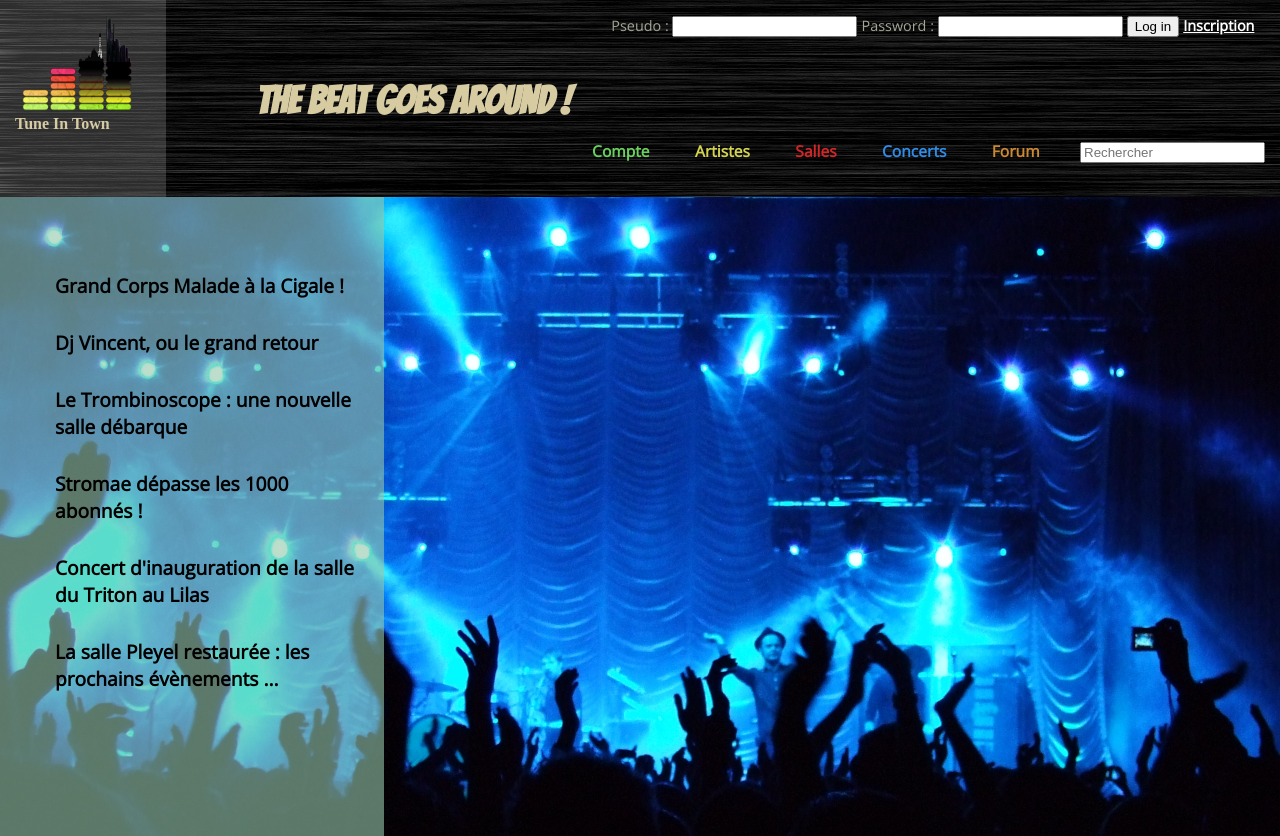
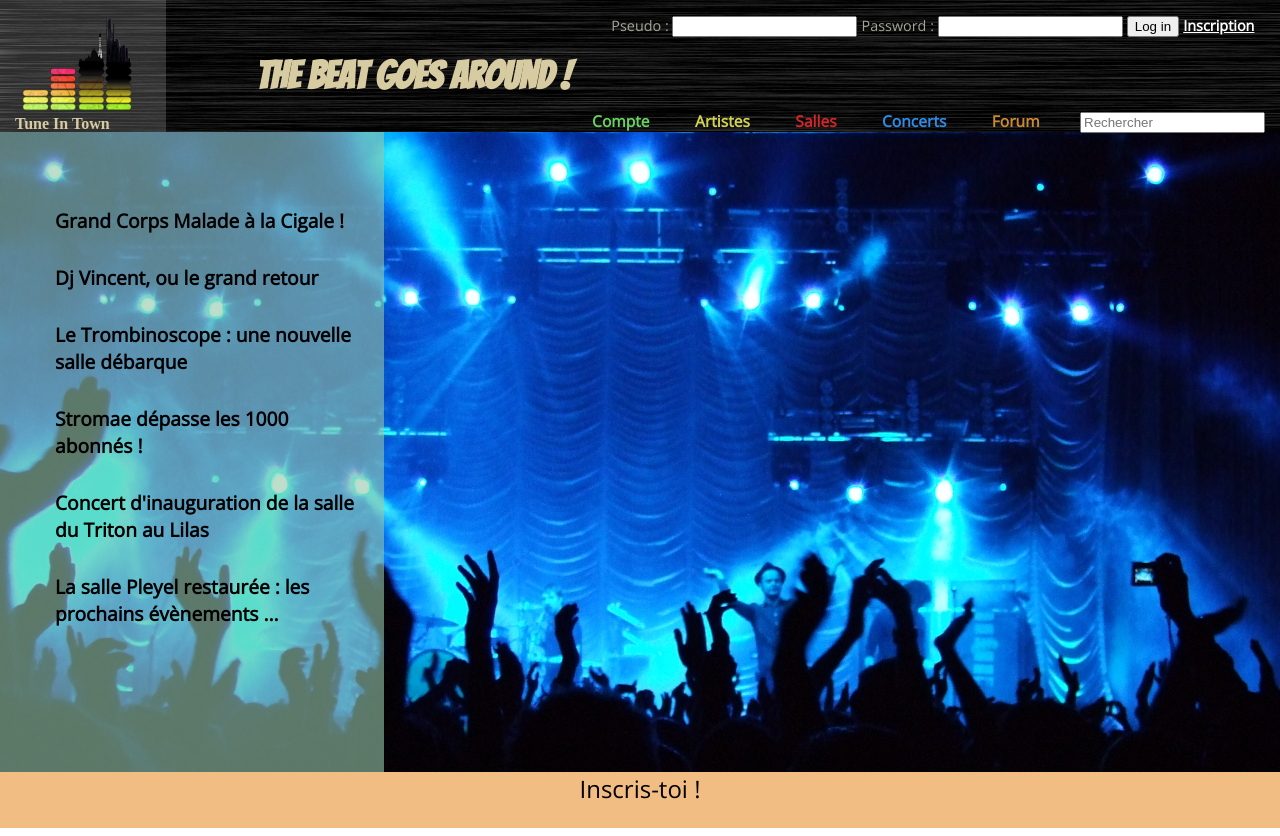
Before and after one commit to baptisteCapart/Site-Web, a PHP site: page /home.php in a window 1280 px wide. Shown: the top 836 px of the page. Run offline with PHP 8.4, Linux system fonts and the light colour scheme; some web fonts are replaced.

Commit message:
header en px

```diff
--- a/bannierestyle.css
+++ b/bannierestyle.css
@@ -1,7 +1,7 @@
 header
 {
 	background-image: url(images/darkmetal.jpg);
-	height: 25%;
+	height: 135px;
 	max-height: 200px;
 	min-height: 120px;
 	width: 100%;
@@ -12,7 +12,7 @@ header
 #cadrelogo
 {
 	background-color: rgba(150,150,150,0.3);
-	height: 100%;
+	height: 200px;
 	width : 13%;
 }
 
@@ -73,9 +73,21 @@ nav
 	display: inline-block;
 	font-weight: bold;
 	position : absolute;
-	top : 120px;
+	top : 90px;
 	width: 100%;
 	min-width: 700px;
+}
+
+.slogan
+{
+	position: absolute;
+	font-family: 'Bangers' , sans-serif;
+	font-size: 2.4em;
+	top: 55px;
+	left: 20%;
+	padding: 0;
+	margin: 0;
+	color : #D7CBA2;
 }
 
 #menu ul
@@ -251,17 +263,7 @@ nav ul li ul li a:hover
 
 }
 
-.slogan
-{
-	position: absolute;
-	font-family: 'Bangers' , sans-serif;
-	font-size: 2.4em;
-	top: 10%;
-	left: 20%;
-	padding: 0;
-	margin: 0;
-	color : #D7CBA2;
-}
+
 
 footer
 {
```
